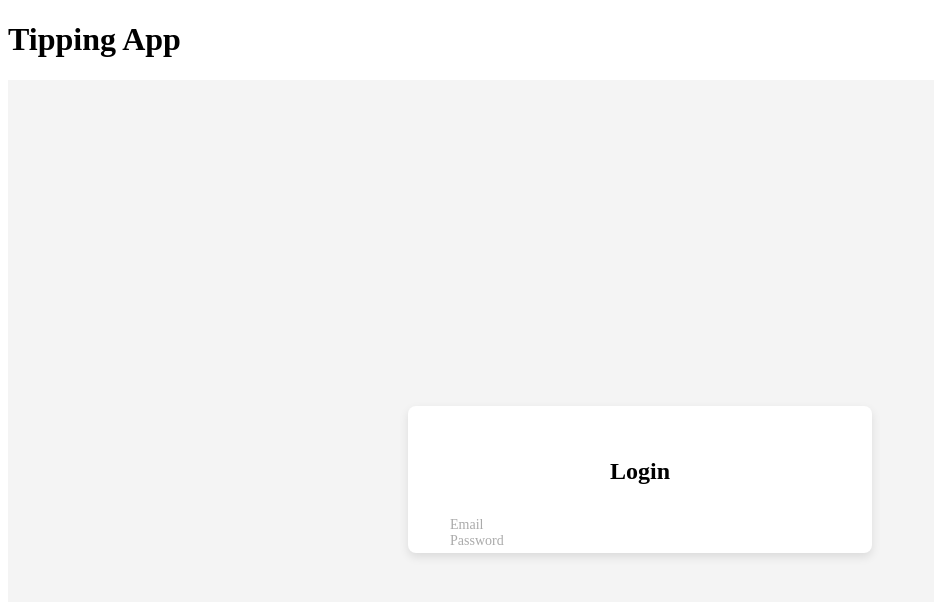
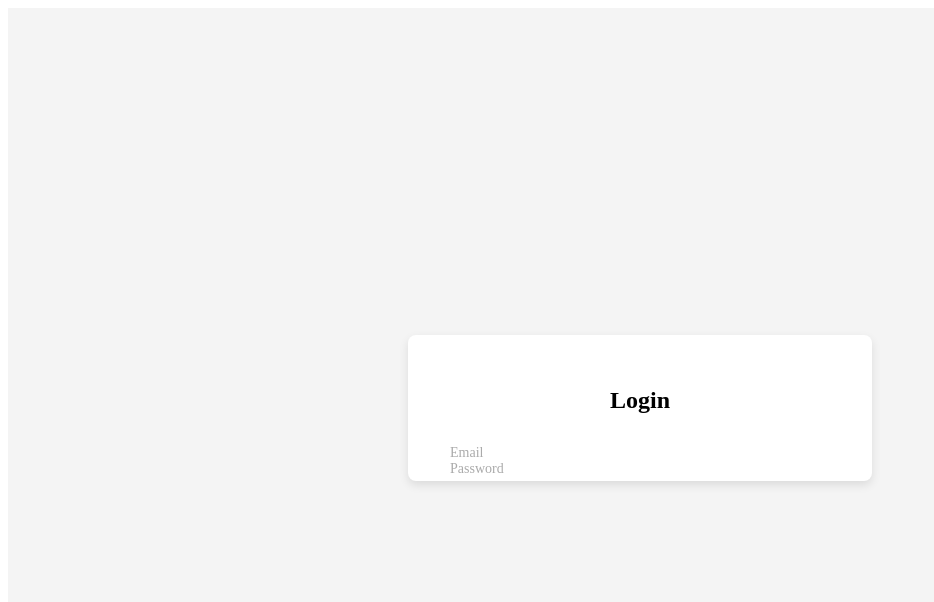
Before and after one commit to gazjosef/footy-tips-redux, a React (Vite) app: page /login in a window 1280 px wide. Shown: the top 602 px of the page, without its empty margins (0-934 px from the left). Built offline with nearby package versions, Linux system fonts and the light colour scheme.

Commit message:
Rm: Title

```diff
--- a/src/App.tsx
+++ b/src/App.tsx
@@ -3,7 +3,6 @@ import Login from "../pages/Login";
 const App = () => {
   return (
     <div>
-      <h1>Tipping App</h1>
       <Login />
     </div>
   );
```
